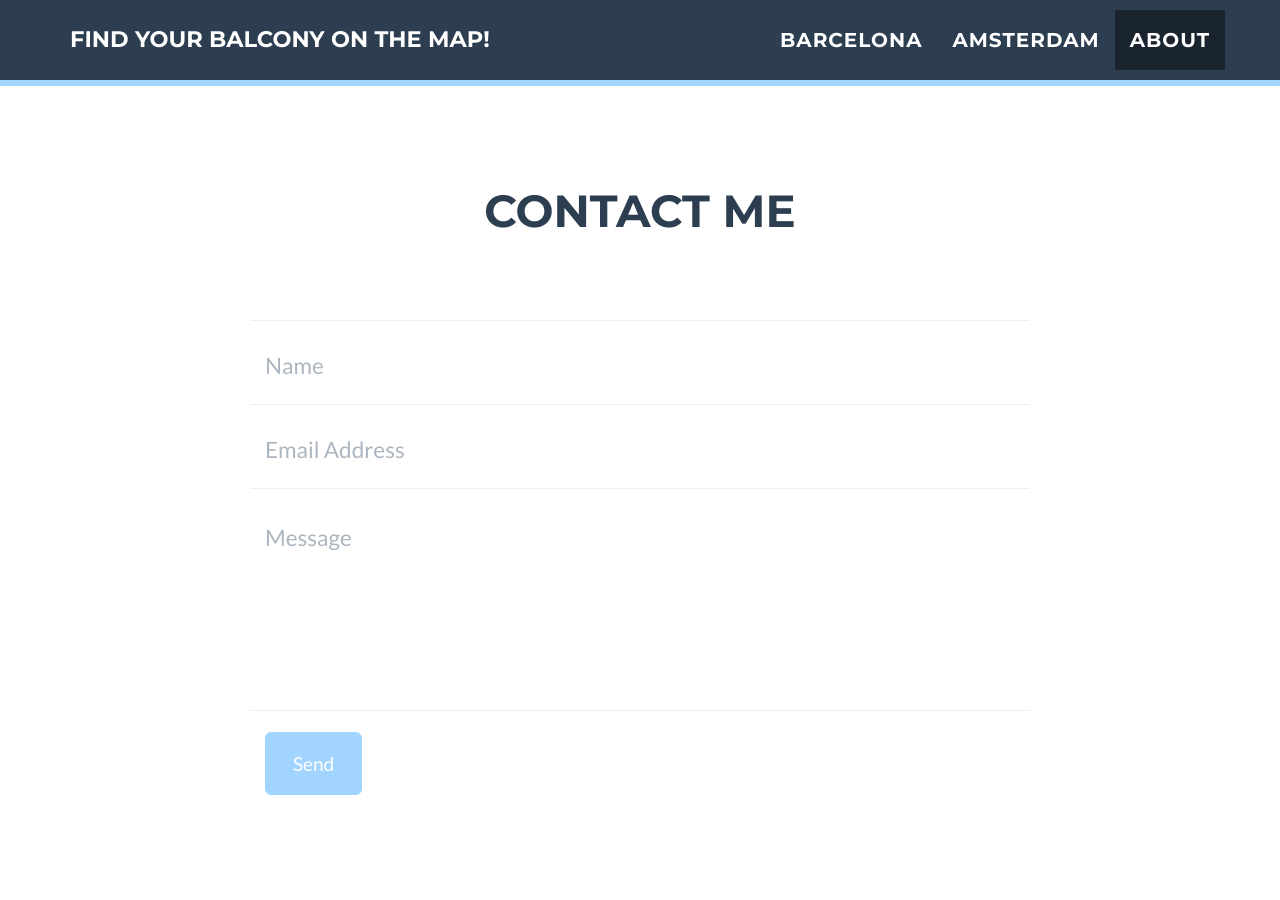
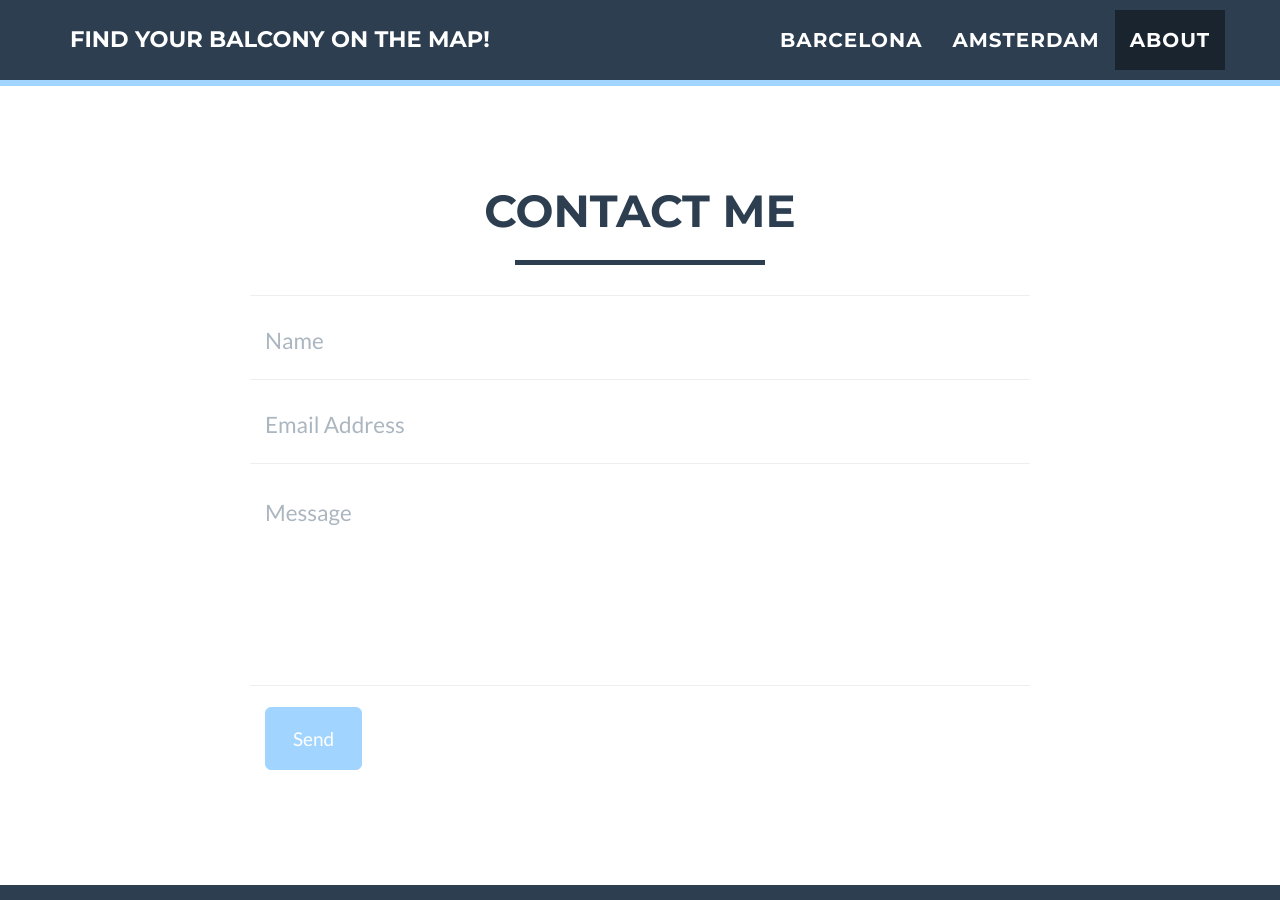
Before and after one commit to balcons/balcons.github.io, a Jekyll site: the page built from amsterdam/amsterdam.md, in a window 1280 px wide and 900 px high, scrolled down 1100 px. Built offline with Jekyll 4.4.1, drawn with Linux system fonts in a browser that asks for light colours.

Commit message:
@vitovalov fixing stuff

```diff
--- a/_includes/contact_static.html
+++ b/_includes/contact_static.html
@@ -4,8 +4,8 @@
 		<div class="row">
 			<div class="col-lg-12 text-center">
 				<h2>Contact Me</h2>
-				<!-- <hr class="star-primary"> -->
-				<img class="img-logo" src="img/signature.png" alt="Signature">
+				<hr class="star-primary">
+				<!-- <img class="img-logo" src="img/signature.png" alt="Signature"> -->
 			</div>
 		</div>
 		<div class="row">
--- a/_includes/modals4.html
+++ b/_includes/modals4.html
@@ -1,6 +1,6 @@
  <!-- Portfolio Modals -->
  {% for post in site.posts %}
-    <div class="portfolio-modal modal fade" id="portfolioModal-{{ post.modal-id }}" tabindex="-1" data-keyboard="true" role="dialog" aria-hidden="true">
+    <div class="portfolio-modal modal fade" id="portfolioModal-{{ post.modal-id }}" tabindex="-1" data-keyboard="true" role="dialog" aria-hidden="true" data-latlng="{{ post.latlng }}">
         <div class="modal-content">
             <div class="close-modal" data-dismiss="modal">
                 <div class="lr">
@@ -12,33 +12,35 @@
                 <div class="row">
                     <h2>{{ post.title }}</h2>
                             <hr class="star-primary">
-                    <div class="col-lg-8 col-lg-offset-2">
+                    <div class="col-lg-6" "col-lg-offset-2">
                         <div class="modal-body">
                             <img src="../../img/portfolio/{{ post.img }}" class="img-responsive img-centered" alt="{{ post.alt }}">
                         </div>
                     </div>
                     <!-- Google Map -->
+                    <div class="col-lg-6">
+                        <div id="vit-tmp" class="img-centered map-canvas" style="width: 85%; height: 512px; margin-top: 20px;"></div>
+                        <!-- <div id="pano" style="width: 45%; height: 300px;"></div> -->
+                    </div>
                 </div>
 
                     {{ post.description }}
-                    <ul class="list-inline item-details">
-
-                       <li>Size:
-                            <strong>{{ post.size }}
+                  <ul class="list-inline item-details">
+                      <!--  <li>Client:
+                            <strong><a href="http://startbootstrap.com">{{ post.client }}</a>
                             </strong>
                         </li>
-                        <li>Price:
-                            <strong>{{ post.price }}
+                        <li>Date:
+                            <strong><a href="http://startbootstrap.com">{{ post.project-date }}</a>
                             </strong>
                         </li>
-                        <li>Shipping:
-                            <strong>{{ post.shipping }}
+                        <li>Service:
+                            <strong><a href="http://startbootstrap.com">{{ post.category }}</a>
                             </strong>
-                        </li>
-
+                        </li> -->
                     </ul>
                     <button type="button" class="btn btn-default" data-dismiss="modal"><i class="fa fa-times"></i> Close</button>
-                    {% include contact_static4.html %}
+
             </div>
             </div>
     </div>
--- a/_layouts/amsterdam.html
+++ b/_layouts/amsterdam.html
@@ -7,9 +7,9 @@
     {% include about4.html %}
 
     {% if site.contact == "static" %}
-    {% include contact_static4.html %}
+    {% include contact_static.html %}
     {% else %}
-    {% include contact4.html %}
+    {% include contact.html %}
     {% endif %}
 
     {% include footer.html %}
--- a/_posts/amsterdam/2013-12-17-shop.markdown
+++ b/_posts/amsterdam/2013-12-17-amsterdam.markdown
@@ -5,6 +5,7 @@
 img: 17-01-2018.jpg
 alt: image-alt
 client: Start Bootstrap
+project-date: 2015
 category: amsterdam
 description: Amsterdam. Rozengracht 110, 1016 NH Amsterdam
 latlng: 52.373058,4.8794853
```
Also changed, not shown: _layouts/portfolio.html (+7 -7 lines).
